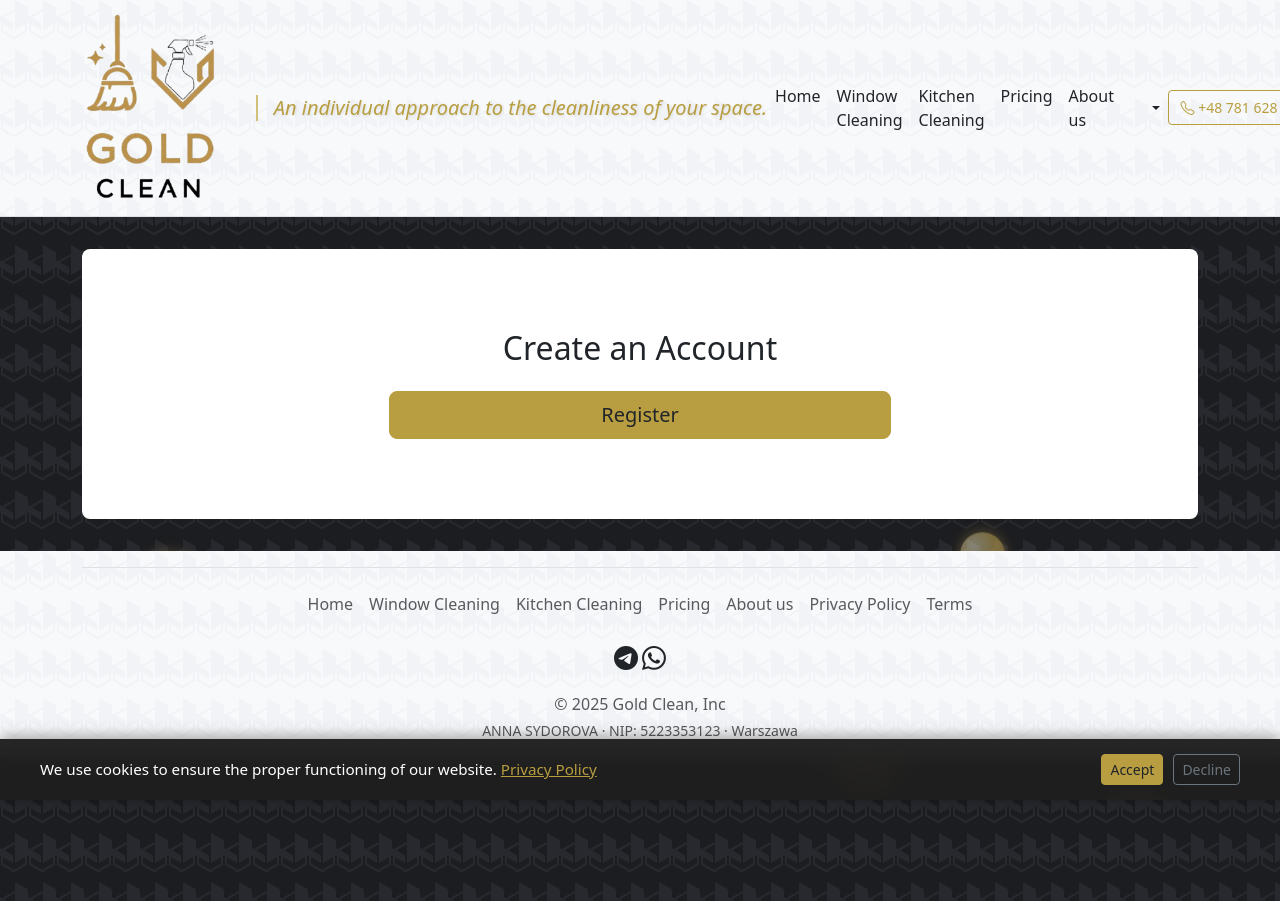
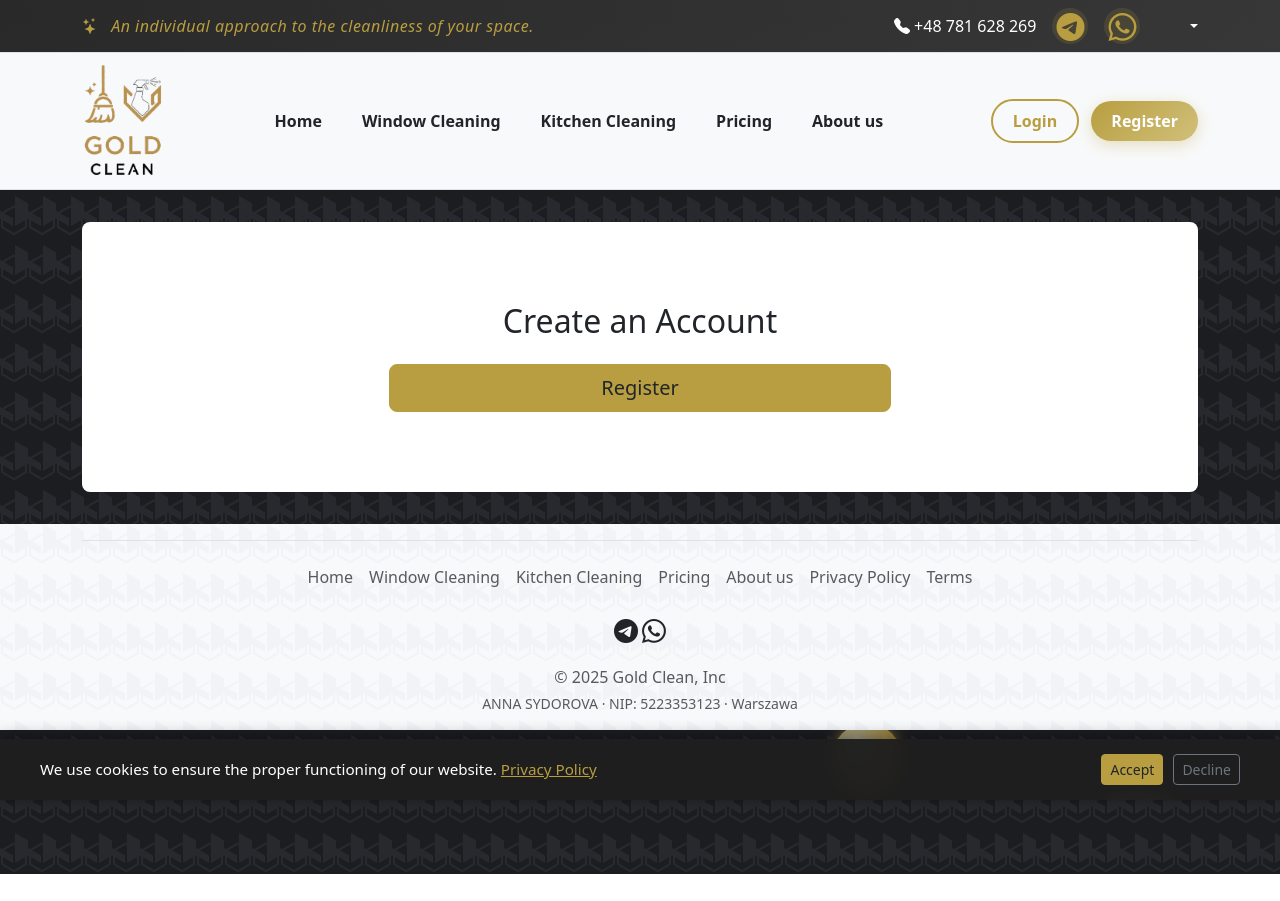
Before and after one commit to Andrey99-art/GoldClean, a Django app: template templates/accounts/register.html in a window 1280 px wide. After the commit the page ends 874 px from the top, so only its background shows below. Run offline with Django 5.2, Linux system fonts and the light colour scheme; the template is opened without the code that fills it: most values are stand-ins (such as "Sample title", 1, 10 or a date in 2020); some libraries are stand-ins or nearby versions.

Commit message:
Improve desktop header with two-level layout

```diff
--- a/static/css/theme.css
+++ b/static/css/theme.css
@@ -1036,62 +1036,173 @@
 /*              RESPONSIVE HEADER STYLES                   */
 /* ======================================================= */
 
-/* Navbar общие стили */
-.navbar {
-    padding: 0.5rem 0;
+/* --- ДЕСКТОП ХЕДЕР (XL+) --- */
+
+/* Верхняя панель */
+.header-top-bar {
+    background: linear-gradient(135deg, rgba(30, 30, 30, 0.95) 0%, rgba(45, 45, 45, 0.95) 100%);
 }
 
-.navbar-brand {
-    padding: 0;
-}
-
-/* Лого адаптивный размер */
-.header-logo {
-    max-height: 80px;
-    width: auto;
-    transition: max-height 0.3s ease;
-}
-
-@media (min-width: 768px) {
-    .header-logo {
-        max-height: 150px;
-    }
-}
-
-@media (min-width: 1200px) {
-    .header-logo {
-        max-height: 200px;
-    }
-}
-
-/* Слоган адаптивный */
-.header-slogan p {
+.header-slogan-desktop {
     color: var(--primary-gold);
     font-style: italic;
     font-size: 1rem;
-    border-left: 2px solid var(--hover-gold);
-    padding-left: 1rem;
-    text-shadow: 1px 1px 3px rgba(0, 0, 0, 0.1);
-    margin: 0;
-    line-height: 1.3;
+    letter-spacing: 0.5px;
 }
 
-@media (min-width: 992px) {
-    .header-slogan p {
-        font-size: 1.25rem;
-    }
+.header-slogan-desktop .text-gold {
+    color: var(--primary-gold);
 }
 
-@media (min-width: 1400px) {
-    .header-slogan p {
-        font-size: 1.5rem;
-    }
+.header-contact-link {
+    color: #fff;
+    text-decoration: none;
+    font-weight: 500;
+    transition: color 0.2s ease;
+}
+
+.header-contact-link:hover {
+    color: var(--primary-gold);
+}
+
+.header-lang-toggle {
+    color: #fff;
+    text-decoration: none;
+    font-weight: 500;
+    transition: color 0.2s ease;
+}
+
+.header-lang-toggle:hover {
+    color: var(--primary-gold);
+}
+
+/* Основная панель */
+.header-main-bar {
+    background: var(--header-bg-light);
+}
+
+.header-logo-desktop {
+    max-height: 120px;
+    width: auto;
+    transition: transform 0.3s ease;
+}
+
+.header-logo-link:hover .header-logo-desktop {
+    transform: scale(1.02);
+}
+
+/* Навигация десктоп */
+.header-nav-desktop .nav {
+    gap: 0.5rem;
+}
+
+.header-nav-desktop .nav-link {
+    color: var(--dark-text);
+    font-weight: 600;
+    font-size: 1rem;
+    padding: 0.75rem 1rem;
+    border-radius: 0.5rem;
+    transition: all 0.2s ease;
+    position: relative;
+}
+
+.header-nav-desktop .nav-link::after {
+    content: '';
+    position: absolute;
+    bottom: 0.25rem;
+    left: 50%;
+    width: 0;
+    height: 2px;
+    background: var(--primary-gold);
+    transition: all 0.3s ease;
+    transform: translateX(-50%);
+}
+
+.header-nav-desktop .nav-link:hover {
+    color: var(--primary-gold);
+}
+
+.header-nav-desktop .nav-link:hover::after {
+    width: 60%;
+}
+
+/* Кнопки аккаунта */
+.btn-outline-gold {
+    color: var(--primary-gold);
+    border: 2px solid var(--primary-gold);
+    background: transparent;
+    font-weight: 600;
+    padding: 0.5rem 1.25rem;
+    border-radius: 2rem;
+    transition: all 0.3s ease;
+}
+
+.btn-outline-gold:hover {
+    background: var(--primary-gold);
+    color: #fff;
+}
+
+.btn-gold {
+    background: linear-gradient(135deg, var(--primary-gold) 0%, var(--hover-gold) 100%);
+    color: #fff;
+    border: none;
+    font-weight: 600;
+    padding: 0.5rem 1.25rem;
+    border-radius: 2rem;
+    transition: all 0.3s ease;
+    box-shadow: 0 4px 15px rgba(184, 158, 64, 0.3);
+}
+
+.btn-gold:hover {
+    transform: translateY(-2px);
+    box-shadow: 0 6px 20px rgba(184, 158, 64, 0.4);
+    color: #fff;
+}
+
+/* Иконки соцсетей в хедере */
+.social-icon-header {
+    display: inline-flex;
+    align-items: center;
+    justify-content: center;
+    width: 36px;
+    height: 36px;
+    border-radius: 50%;
+    background: rgba(184, 158, 64, 0.15);
+    color: var(--primary-gold);
+    font-size: 1.1rem;
+    transition: all 0.3s ease;
+}
+
+.social-icon-header:hover {
+    background: var(--primary-gold);
+    color: #fff;
+    transform: translateY(-2px);
+}
+
+/* --- МОБИЛЬНЫЙ ХЕДЕР --- */
+
+.header-logo-mobile {
+    max-height: 70px;
+    width: auto;
+}
+
+.header-slogan-mobile {
+    margin-top: 0.25rem;
+}
+
+.header-slogan-mobile p {
+    color: var(--primary-gold);
+    font-style: italic;
+    font-size: 0.75rem;
+    line-height: 1.3;
+    max-width: 200px;
 }
 
 /* Navbar toggler (бургер) стилизация */
 .navbar-toggler {
     border: 2px solid var(--primary-gold);
     padding: 0.5rem 0.75rem;
+    background: rgba(184, 158, 64, 0.1);
 }
 
 .navbar-toggler:focus {
@@ -1108,27 +1219,32 @@
 }
 
 .offcanvas-header {
-    background-color: var(--header-bg-light);
+    background: linear-gradient(135deg, rgba(30, 30, 30, 0.98) 0%, rgba(45, 45, 45, 0.98) 100%);
+    border-bottom: 1px solid rgba(184, 158, 64, 0.3);
 }
 
 .offcanvas-body {
-    background-color: var(--header-bg-light);
+    background: var(--header-bg-light);
 }
 
 .offcanvas .nav-link {
     color: var(--dark-text);
     font-size: 1.1rem;
+    font-weight: 500;
+    padding: 0.75rem 1rem;
     border-radius: 0.5rem;
     transition: all 0.2s ease;
 }
 
-.offcanvas .nav-link:hover {
+.offcanvas .nav-link:hover,
+.offcanvas .nav-link:focus {
     background-color: rgba(184, 158, 64, 0.1);
     color: var(--primary-gold);
 }
 
 .offcanvas .nav-link i {
     color: var(--primary-gold);
+    width: 24px;
 }
 
 .mobile-slogan p {
@@ -1136,38 +1252,20 @@
     line-height: 1.4;
 }
 
-/* Навигация в десктопе */
-.navbar-nav .nav-link {
-    color: var(--dark-text);
-    font-weight: 500;
-    padding: 0.5rem 0.75rem;
-    transition: color 0.2s ease;
-}
+/* Адаптивные размеры лого */
+@media (min-width: 1400px) {
+    .header-logo-desktop {
+        max-height: 140px;
+    }
 
-.navbar-nav .nav-link:hover {
-    color: var(--primary-gold);
-}
-
-/* Кнопки в хедере компактнее */
-.navbar .btn-sm {
-    padding: 0.375rem 0.75rem;
-    font-size: 0.875rem;
-}
-
-/* Скрываем десктоп меню на мобильных */
-@media (max-width: 1199.98px) {
-    .navbar-collapse {
-        display: none !important;
+    .header-nav-desktop .nav-link {
+        font-size: 1.05rem;
+        padding: 0.75rem 1.25rem;
     }
 }
 
-/* Показываем десктоп меню на больших экранах */
-@media (min-width: 1200px) {
-    .navbar-collapse {
-        display: flex !important;
-    }
-
-    .navbar-toggler {
-        display: none;
+@media (min-width: 1600px) {
+    .header-logo-desktop {
+        max-height: 160px;
     }
 }
--- a/templates/base.html
+++ b/templates/base.html
@@ -78,67 +78,26 @@
     <!-- ======================================================= -->
     <!--                 HEADER (RESPONSIVE)                     -->
     <!-- ======================================================= -->
-    <header class="header-footer-bg border-bottom">
-        <div id="tsparticles"></div>
-        <nav class="navbar navbar-expand-xl">
+<header class="header-footer-bg border-bottom">
+    <div id="tsparticles"></div>
+
+    <!-- ДЕСКТОП: Двухуровневый хедер -->
+    <div class="d-none d-xl-block">
+        <!-- Верхняя строка: Контакты и соцсети -->
+        <div class="header-top-bar border-bottom">
             <div class="container">
+                <div class="d-flex justify-content-between align-items-center py-2">
+                    <!-- Слева: Слоган -->
+                    <div class="header-slogan-desktop">
+                        <i class="bi bi-stars text-gold me-2"></i>
+                        <span>{% trans "An individual approach to the cleanliness of your space." %}</span>
+                    </div>
 
-                <!-- Лого -->
-                <a class="navbar-brand d-flex align-items-center" href="{% url 'index' %}">
-                    <img src="{% static 'images/logo.png' %}" alt="Gold Clean Logo" class="header-logo">
-                </a>
-
-                <!-- Слоган (виден на средних+ экранах, на мобильных в меню) -->
-                <div class="header-slogan d-none d-md-flex align-items-center ms-3">
-                    <p class="mb-0">{% trans "An individual approach to the cleanliness of your space." %}</p>
-                </div>
-
-                <!-- Кнопка бургер-меню -->
-                <button class="navbar-toggler" type="button" data-bs-toggle="offcanvas" data-bs-target="#mobileMenu" aria-controls="mobileMenu" aria-label="Toggle navigation">
-                    <span class="navbar-toggler-icon"></span>
-                </button>
-
-                <!-- Десктоп меню (скрыто на мобильных) -->
-                <div class="collapse navbar-collapse" id="navbarNav">
-                    <!-- Навигация -->
-                    <ul class="navbar-nav mx-auto mb-2 mb-lg-0">
-                        <li class="nav-item"><a href="{% url 'index' %}" class="nav-link">{% trans "Home" %}</a></li>
-                        {% if site_config.services_page_enabled %}
-                        <li class="nav-item"><a href="{% url 'services' %}" class="nav-link">{% trans "Services" %}</a></li>
-                        {% endif %}
-                        <li class="nav-item"><a href="{% url 'window_cleaning' %}" class="nav-link">{% trans "Window Cleaning" %}</a></li>
-                        <li class="nav-item"><a href="{% url 'kitchen_cleaning' %}" class="nav-link">{% trans "Kitchen Cleaning" %}</a></li>
-                        <li class="nav-item"><a href="{% url 'pricing' %}" class="nav-link">{% trans "Pricing" %}</a></li>
-                        <li class="nav-item"><a href="{% url 'about' %}" class="nav-link">{% trans "About us" %}</a></li>
-                    </ul>
-
-                    <!-- Правая часть -->
-                    <div class="d-flex align-items-center gap-2">
-                        <!-- Язык -->
-                        <form action="{% url 'set_language' %}" method="post" class="mb-0">
-                            {% csrf_token %}
-                            <input name="next" type="hidden" value="{{ request.get_full_path|slice:'3:' }}">
-                            <div class="dropdown">
-                                <a href="#" class="d-block link-dark text-decoration-none dropdown-toggle" data-bs-toggle="dropdown" aria-expanded="false">
-                                    <span class="fi fi-{% if request.LANGUAGE_CODE == 'en' %}gb{% elif request.LANGUAGE_CODE == 'uk' %}ua{% else %}{{ request.LANGUAGE_CODE }}{% endif %}"></span>
-                                    {{ request.LANGUAGE_CODE|upper }}
-                                </a>
-                                <ul class="dropdown-menu dropdown-menu-end">
-                                    {% get_available_languages as LANGUAGES %}
-                                    {% for lang_code, lang_name in LANGUAGES %}
-                                    <li>
-                                        <button type="submit" name="language" value="{{ lang_code }}" class="dropdown-item">
-                                            <span class="fi fi-{% if lang_code == 'en' %}gb{% elif lang_code == 'uk' %}ua{% else %}{{ lang_code }}{% endif %}"></span> {{ lang_name }}
-                                        </button>
-                                    </li>
-                                    {% endfor %}
-                                </ul>
-                            </div>
-                        </form>
-
+                    <!-- Справа: Контакты -->
+                    <div class="d-flex align-items-center gap-3">
                         <!-- Телефон -->
-                        <a href="tel:+48781628269" class="btn btn-outline-primary btn-sm text-nowrap">
-                            <i class="bi bi-telephone"></i> +48 781 628 269
+                        <a href="tel:+48781628269" class="header-contact-link">
+                            <i class="bi bi-telephone-fill me-1"></i>+48 781 628 269
                         </a>
 
                         <!-- Соцсети -->
@@ -153,33 +112,104 @@
                         </a>
                         {% endif %}
 
-                        <!-- Пользователь -->
+                        <!-- Язык -->
+                        <form action="{% url 'set_language' %}" method="post" class="mb-0">
+                            {% csrf_token %}
+                            <input name="next" type="hidden" value="{{ request.get_full_path|slice:'3:' }}">
+                            <div class="dropdown">
+                                <a href="#" class="header-lang-toggle dropdown-toggle" data-bs-toggle="dropdown" aria-expanded="false">
+                                    <span class="fi fi-{% if request.LANGUAGE_CODE == 'en' %}gb{% elif request.LANGUAGE_CODE == 'uk' %}ua{% else %}{{ request.LANGUAGE_CODE }}{% endif %} me-1"></span>
+                                    {{ request.LANGUAGE_CODE|upper }}
+                                </a>
+                                <ul class="dropdown-menu dropdown-menu-end">
+                                    {% get_available_languages as LANGUAGES %}
+                                    {% for lang_code, lang_name in LANGUAGES %}
+                                    <li>
+                                        <button type="submit" name="language" value="{{ lang_code }}" class="dropdown-item">
+                                            <span class="fi fi-{% if lang_code == 'en' %}gb{% elif lang_code == 'uk' %}ua{% else %}{{ lang_code }}{% endif %} me-2"></span>{{ lang_name }}
+                                        </button>
+                                    </li>
+                                    {% endfor %}
+                                </ul>
+                            </div>
+                        </form>
+                    </div>
+                </div>
+            </div>
+        </div>
+
+        <!-- Нижняя строка: Лого + Меню + Аккаунт -->
+        <div class="header-main-bar">
+            <div class="container">
+                <div class="d-flex justify-content-between align-items-center py-2">
+                    <!-- Лого -->
+                    <a href="{% url 'index' %}" class="header-logo-link">
+                        <img src="{% static 'images/logo.png' %}" alt="Gold Clean Logo" class="header-logo-desktop">
+                    </a>
+
+                    <!-- Меню -->
+                    <nav class="header-nav-desktop">
+                        <ul class="nav">
+                            <li class="nav-item"><a href="{% url 'index' %}" class="nav-link">{% trans "Home" %}</a></li>
+                            {% if site_config.services_page_enabled %}
+                            <li class="nav-item"><a href="{% url 'services' %}" class="nav-link">{% trans "Services" %}</a></li>
+                            {% endif %}
+                            <li class="nav-item"><a href="{% url 'window_cleaning' %}" class="nav-link">{% trans "Window Cleaning" %}</a></li>
+                            <li class="nav-item"><a href="{% url 'kitchen_cleaning' %}" class="nav-link">{% trans "Kitchen Cleaning" %}</a></li>
+                            <li class="nav-item"><a href="{% url 'pricing' %}" class="nav-link">{% trans "Pricing" %}</a></li>
+                            <li class="nav-item"><a href="{% url 'about' %}" class="nav-link">{% trans "About us" %}</a></li>
+                        </ul>
+                    </nav>
+
+                    <!-- Аккаунт -->
+                    <div class="header-account">
                         {% if user.is_authenticated %}
                         <div class="dropdown">
-                            <a href="#" class="btn btn-outline-primary btn-sm dropdown-toggle" data-bs-toggle="dropdown">
-                                <i class="bi bi-person-circle"></i> {{ user.username }}
+                            <a href="#" class="btn btn-outline-gold dropdown-toggle" data-bs-toggle="dropdown">
+                                <i class="bi bi-person-circle me-1"></i>{{ user.username }}
                             </a>
                             <ul class="dropdown-menu dropdown-menu-end">
-                                <li><a class="dropdown-item" href="{% url 'order_list' %}"><i class="bi bi-bag"></i> {% trans "My Orders" %}</a></li>
+                                <li><a class="dropdown-item" href="{% url 'order_list' %}"><i class="bi bi-bag me-2"></i>{% trans "My Orders" %}</a></li>
                                 <li><hr class="dropdown-divider"></li>
                                 <li>
                                     <form action="{% url 'logout' %}" method="post" class="mb-0">
                                         {% csrf_token %}
-                                        <button type="submit" class="dropdown-item"><i class="bi bi-box-arrow-right"></i> {% trans "Logout" %}</button>
+                                        <button type="submit" class="dropdown-item"><i class="bi bi-box-arrow-right me-2"></i>{% trans "Logout" %}</button>
                                     </form>
                                 </li>
                             </ul>
                         </div>
                         {% else %}
-                        <a href="{% url 'login' %}" class="btn btn-outline-primary btn-sm">{% trans "Login" %}</a>
-                        <a href="{% url 'register' %}" class="btn btn-primary btn-sm">{% trans "Register" %}</a>
+                        <a href="{% url 'login' %}" class="btn btn-outline-gold me-2">{% trans "Login" %}</a>
+                        <a href="{% url 'register' %}" class="btn btn-gold">{% trans "Register" %}</a>
                         {% endif %}
                     </div>
                 </div>
             </div>
-        </nav>
-    </header>
+        </div>
+    </div>
 
+    <!-- МОБИЛЬНЫЙ: Компактный хедер -->
+    <nav class="navbar d-xl-none">
+        <div class="container">
+            <!-- Лого и слоган -->
+            <div class="d-flex flex-column">
+                <a class="navbar-brand" href="{% url 'index' %}">
+                    <img src="{% static 'images/logo.png' %}" alt="Gold Clean Logo" class="header-logo-mobile">
+                </a>
+                <!-- Слоган под лого на мобильном -->
+                <div class="header-slogan-mobile">
+                    <p class="mb-0">{% trans "An individual approach to the cleanliness of your space." %}</p>
+                </div>
+            </div>
+
+            <!-- Кнопка бургер-меню -->
+            <button class="navbar-toggler" type="button" data-bs-toggle="offcanvas" data-bs-target="#mobileMenu" aria-controls="mobileMenu" aria-label="Toggle navigation">
+                <span class="navbar-toggler-icon"></span>
+            </button>
+        </div>
+    </nav>
+</header>
     <!-- ======================================================= -->
     <!--              MOBILE OFFCANVAS MENU                      -->
     <!-- ======================================================= -->
```
